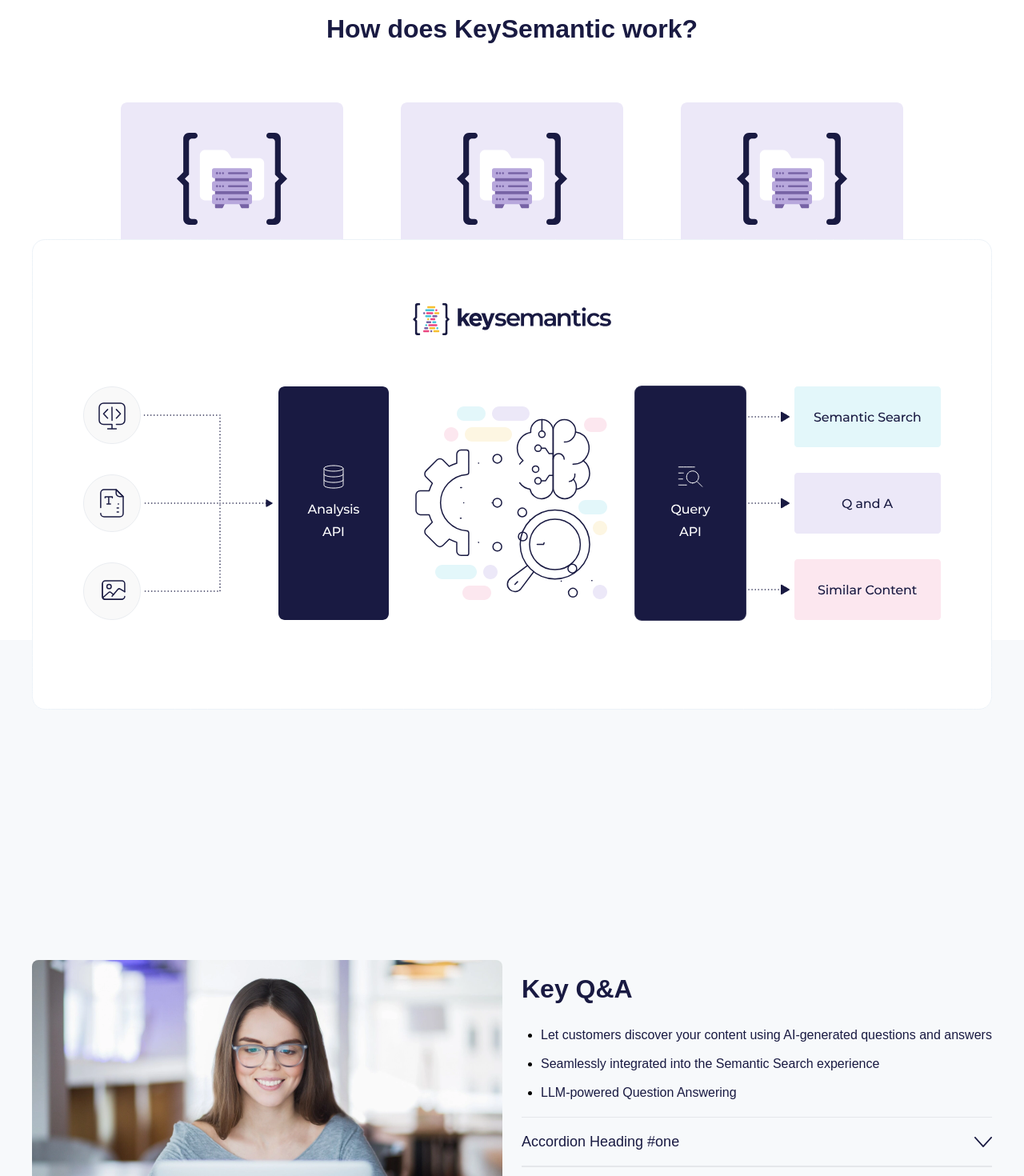
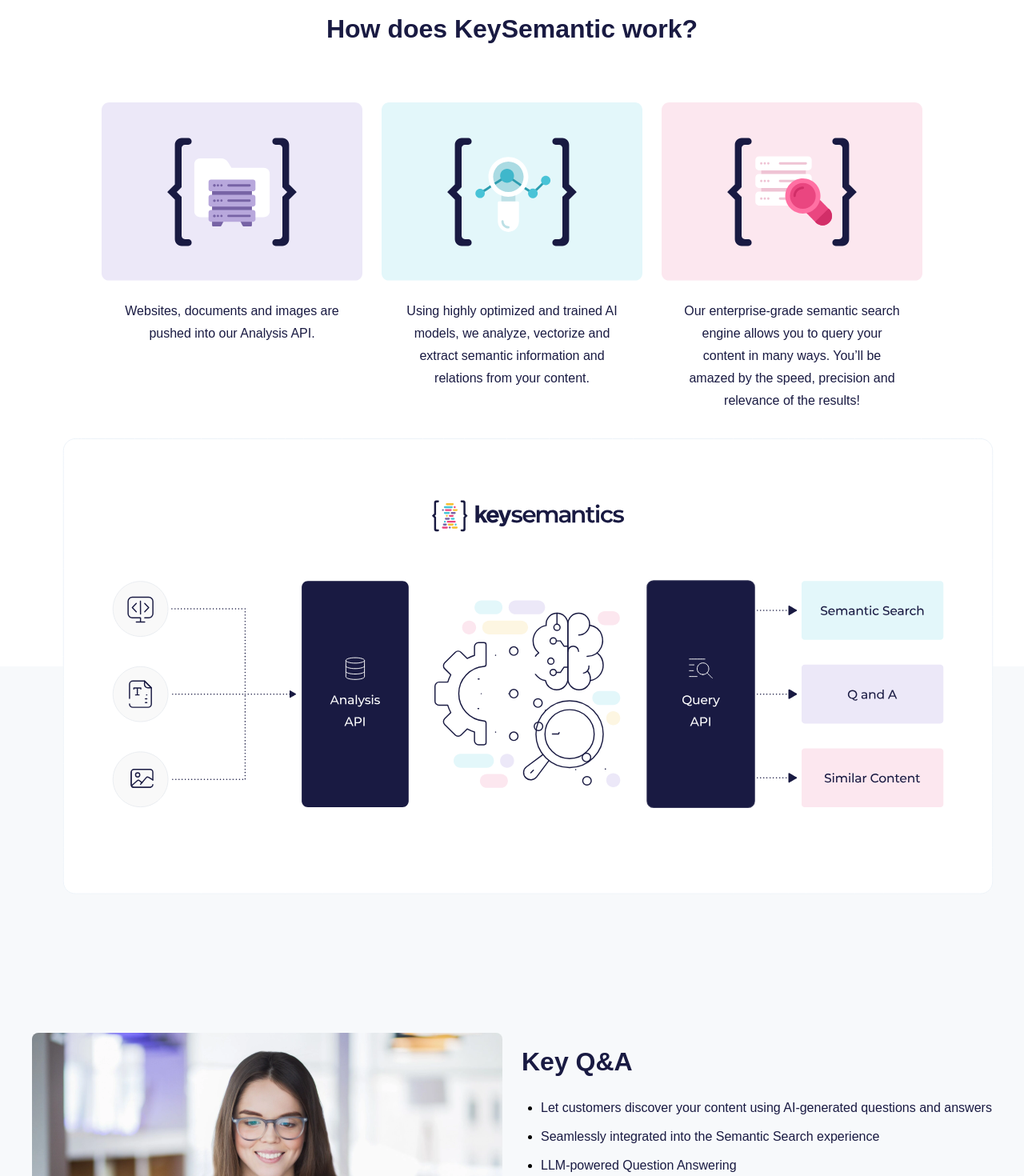
Before and after one commit to Deepakverma-556/keySemantics, a React (Create React App) app: page / in a window 1280 px wide. Shown: the part 1000-2470 px from the top of the page at 80% size. Built offline with nearby package versions, Linux system fonts and the light colour scheme.

Commit message:
update array of lottie

```diff
--- a/src/App.js
+++ b/src/App.js
@@ -1,7 +1,6 @@
 import './App.css';
 import Hero from './components/Hero';
 import KeySemanticWork from './components/KeySemanticWork';
-import KeySemantics from './components/KeySemantics';
 import Key from './components/Key';
 import HeadlessFedrated from './components/HeadlessFederated';
 import DataSecurity from './components/DataSecurity';
--- a/src/components/Key.jsx
+++ b/src/components/Key.jsx
@@ -43,11 +43,9 @@ const Key = () => {
     setActive((prev) => (prev === index ? null : index));
   };
   return (
-    <div className='pb-[148px] max-md:pb-36 max-sm:pb-12 max pt-[400px] bg-lightGray relative'>
-      <div className='absolute -top-1/2 pb-[164px]'>
-        <KeySemantics />
-      </div>
-      <div className='max-w-[1232px] mx-auto px-4'>
+    <div className='pb-[148px] max-md:pb-36 max-sm:pb-12 max pt-[458px] bg-lightGray relative'>
+      <KeySemantics myClass='absolute -top-1/2 translate-y-[38%]' />
+      <div className='max-w-[1232px] mx-auto px-4 '>
         <div className='flex flex-wrap -mx-3'>
           <div className='w-1/2 px-3 max-md:w-full'>
             <img src="/assets/images/webp/working-girl.webp" alt="working-girl" className='h-[337px] max-sm:h-60 sticky top-0 object-cover rounded-lg max-md:mx-auto' />
--- a/src/components/KeySemanticWork.jsx
+++ b/src/components/KeySemanticWork.jsx
@@ -2,7 +2,6 @@ import React from 'react'
 import SubHeading from '../common/SubHeading'
 import { KEY_SEMANTIC_WORK_LIST } from '../utils/helper'
 import Lottie from 'lottie-react'
-import mylottie from '../lottie/file server.json'
 
 const KeySemanticWork = () => {
   return (
@@ -13,7 +12,7 @@ const KeySemanticWork = () => {
           <div className='flex flex-wrap -mx-3 justify-between'>
             {KEY_SEMANTIC_WORK_LIST.map((obj, i) => (
               <div key={i} className='w-1/3 px-3'>
-                <Lottie animationData={mylottie} className='h-[190px]' />
+                <Lottie animationData={obj.myLottie}/>
                 <div className='max-w-[278px] mx-auto pt-6'>{obj.description}</div>
               </div>
             ))}
--- a/src/components/KeySemantics.jsx
+++ b/src/components/KeySemantics.jsx
@@ -2,9 +2,11 @@ import React from 'react'
 import infography from '../lottie/infography.json'
 import Lottie from 'lottie-react'
 
-const KeySemantics = ({myClass}) => {
+const KeySemantics = ({ myClass }) => {
   return (
-    <Lottie animationData={infography} classID={`${myClass}`} />
+    <div className='max-w-[1232px] mx-auto px-4'>
+      <Lottie animationData={infography} className={`${myClass}`} />
+    </div>
   )
 }
 
--- a/src/utils/helper.js
+++ b/src/utils/helper.js
@@ -5,15 +5,15 @@ import serverSearch from '../lottie/server search (1).json'
 
 export const KEY_SEMANTIC_WORK_LIST = [
     {
-        myLottie: {fileServer},
+        myLottie: fileServer,
         description: <Description myClass='text-center' text='Websites, documents and images are pushed into our Analysis API. ' />
     },
     {
-        myLottie: {search},
+        myLottie: search,
         description: <Description myClass='text-center' text='Using highly optimized and trained AI models, we analyze, vectorize and extract semantic information and relations from your content. ' />
     },
     {
-        myLottie: {serverSearch},
+        myLottie: serverSearch,
         description: <Description myClass='text-center' text='Our enterprise-grade semantic search engine allows you to query your content in many ways. You’ll be amazed by the speed, precision and relevance of the results! ' />
     },
 ]
```
